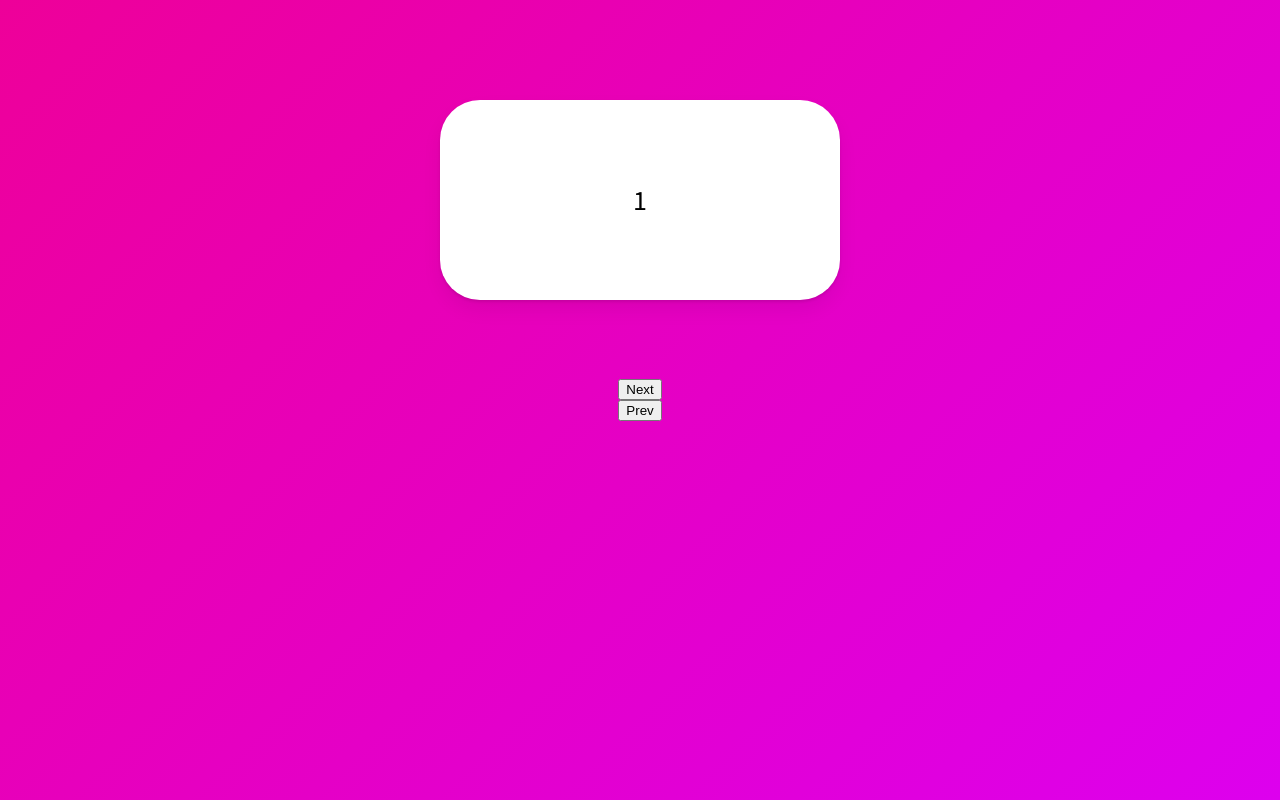
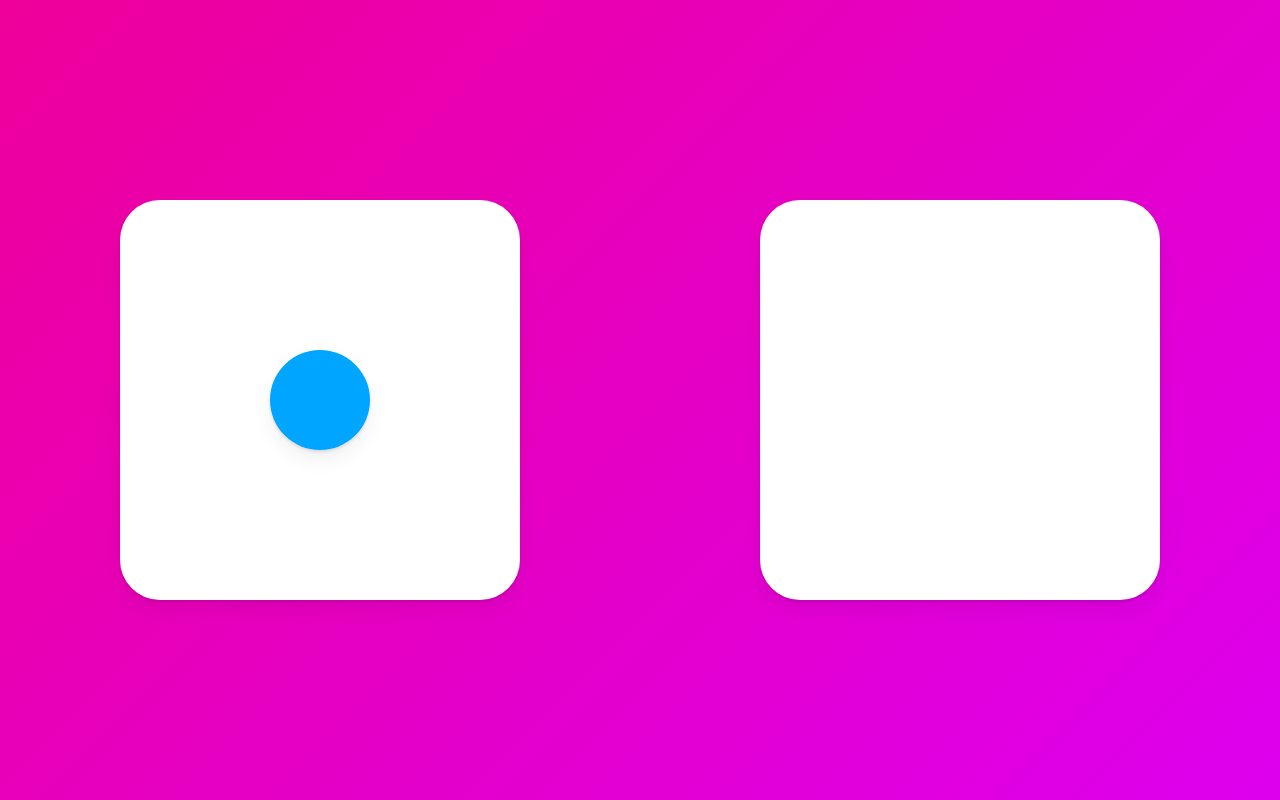
Before and after one commit to blackMoja/blackMoja-react-study-app, a React (Create React App) app: page / in a window 1280 px wide. Built offline with nearby package versions, Linux system fonts and the light colour scheme.

Commit message:
feat: `layoutId`를 사용한 애니메이션 샘플 코드

```diff
--- a/src/App.tsx
+++ b/src/App.tsx
@@ -1,90 +1,50 @@
 import { useState } from 'react';
 import styled from 'styled-components';
-import { motion, AnimatePresence } from 'framer-motion';
-
-import type { Variants } from 'framer-motion';
+import { motion } from 'framer-motion';
 
 const Wrapper = styled(motion.div)`
   height: 100vh;
   width: 100vw;
   display: flex;
-  justify-content: center;
+  justify-content: space-around;
   align-items: center;
-  flex-direction: column;
 `;
 
 const Box = styled(motion.div)`
   width: 400px;
-  height: 200px;
+  height: 400px;
   background-color: rgba(255, 255, 255, 1);
   border-radius: 40px;
-  position: absolute;
-  top: 100px;
   display: flex;
   justify-content: center;
   align-items: center;
-  font-size: 28px;
   box-shadow: 0 2px 3px rgba(0, 0, 0, 0.1), 0 10px 20px rgba(0, 0, 0, 0.06);
 `;
 
-const box: Variants = {
-  entry: (isBack: boolean) => {
-    return {
-      x: isBack ? -500 : 500,
-      opacity: 0,
-      scale: 0,
-    };
-  },
-  center: {
-    x: 0,
-    opacity: 1,
-    scale: 1,
-    transition: {
-      duration: 0.3,
-    },
-  },
-  exit: (isBack: boolean) => {
-    return {
-      x: isBack ? 500 : -500,
-      opacity: 0,
-      scale: 0,
-      transition: {
-        duration: 0.3,
-      },
-    };
-  },
-};
+const Circle = styled(motion.div)`
+  background-color: #00a5ff;
+  height: 100px;
+  width: 100px;
+  box-shadow: 0 2px 3px rgba(0, 0, 0, 0.1), 0 10px 20px rgba(0, 0, 0, 0.06);
+`;
 
 function App() {
-  const [visible, setVisible] = useState(1);
-  const [back, setBack] = useState(false);
+  const [clicked, setClicked] = useState(false);
 
-  const nextPlease = () => {
-    setBack(false);
-    setVisible(prev => (prev === 10 ? 10 : prev + 1));
-  };
-
-  const prevPlease = () => {
-    setBack(true);
-    setVisible(prev => (prev === 1 ? 1 : prev - 1));
-  };
+  const toggleClicked = () => setClicked(prev => !prev);
 
   return (
-    <Wrapper>
-      <AnimatePresence custom={back} exitBeforeEnter>
-        <Box
-          custom={back}
-          variants={box}
-          initial="entry"
-          animate="center"
-          exit="exit"
-          key={visible}
-        >
-          {visible}
-        </Box>
-      </AnimatePresence>
-      <button onClick={nextPlease}>Next</button>
-      <button onClick={prevPlease}>Prev</button>
+    <Wrapper onClick={toggleClicked}>
+      <Box>
+        {!clicked ? (
+          <Circle layoutId="circle" style={{ borderRadius: 50 }} />
+        ) : null}
+      </Box>
+      <Box>
+        {clicked ? (
+          <Circle layoutId="circle" style={{ borderRadius: 0, scale: 2 }} />
+        ) : null}
+      </Box>
     </Wrapper>
   );
 }
```
